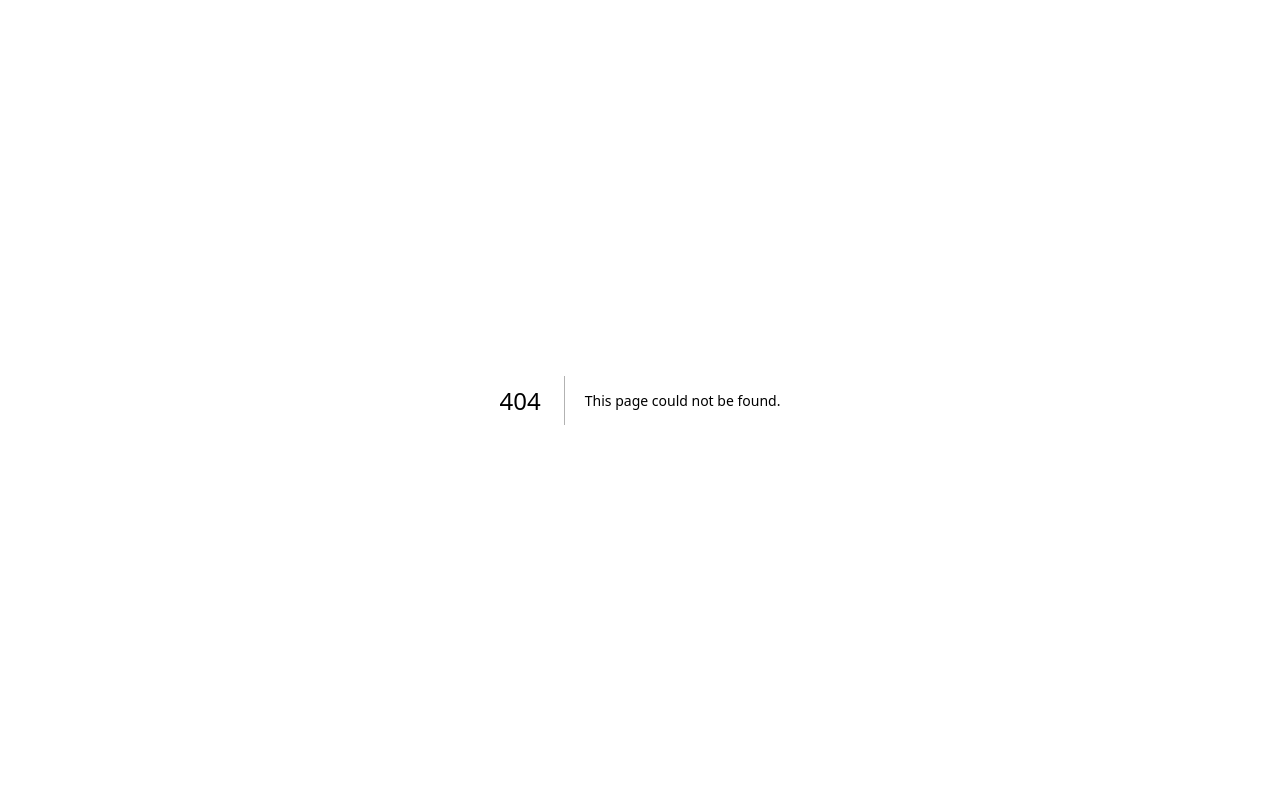
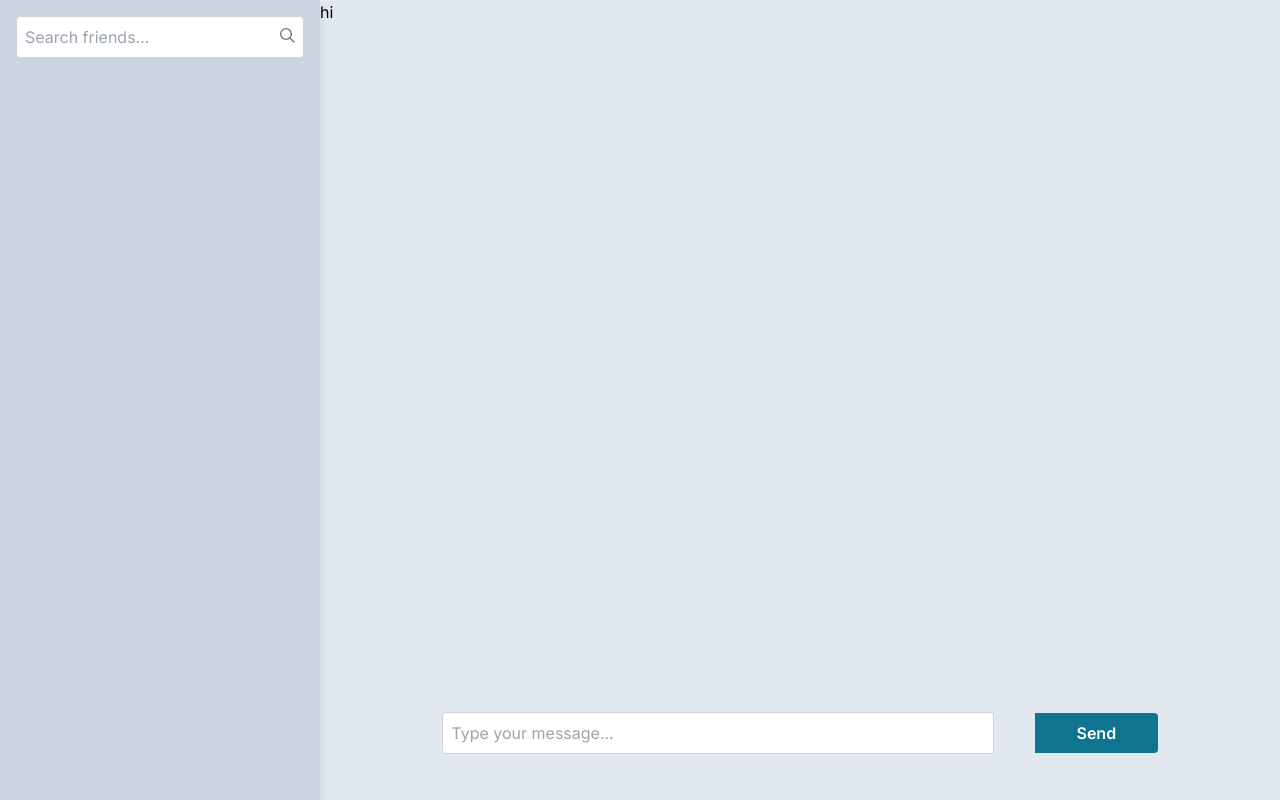
Before and after one commit to shafin90/Hii, a Next.js app: page /Home in a window 1280 px wide. Before the commit this address had no page. Built offline with nearby package versions, Linux system fonts and the light colour scheme.

Commit message:
documentation updated

```diff
--- /dev/null
+++ b/app/AllMessage/AllMessage.js
@@ -0,0 +1,13 @@
+'use client'
+// This component is the conversation screen.
+//user's all chat will be displayed here
+
+const AllMessage = () => {
+    return (
+        <div className="h-5/6 w-full bg-slate-200">
+            hi
+        </div>
+    );
+};
+
+export default AllMessage;
--- /dev/null
+++ b/app/FriendList/FriendList.js
@@ -0,0 +1,50 @@
+'use client'
+import React, { useState } from 'react';
+
+const FriendList = () => {
+    // Create a state to store the search query
+    const [searchQuery, setSearchQuery] = useState('');
+
+    // Function to handle search input changes
+    const handleSearchInputChange = (e) => {
+        setSearchQuery(e.target.value);
+    };
+
+    return (
+        <div className="w-1/4 drop-shadow-xl bg-slate-300 h-screen">
+            <div className="p-4">
+                <div className="relative">
+                    <input
+                        type="text"
+                        placeholder="Search friends..."
+                        value={searchQuery}
+                        onChange={handleSearchInputChange}
+                        className="w-full p-2 pr-10 border rounded border-gray-300"
+
+                    />
+                    <svg
+
+                        xmlns="http://www.w3.org/2000/svg"
+                        className= "h-6 w-4 absolute top-2 right-2 text-gray-500 "
+                        fill="none"
+                        viewBox="0 0 24 24"
+                        stroke="currentColor"
+                        pointerEvents="none"
+
+                    >
+                        <path
+
+                            strokeLinecap="round"
+                            strokeLinejoin="round"
+                            strokeWidth="2"
+                            d="M21 21l-6-6m2-6a8 8 0 11-16 0 8 8 0 0116 0z"
+                        />
+                    </svg>
+                </div>
+            </div>
+            {/* Add your friend list rendering here */}
+        </div>
+    );
+};
+
+export default FriendList;
--- /dev/null
+++ b/app/Home/page.js
@@ -0,0 +1,20 @@
+'use client'
+// This component is the home page of this messaging app.
+
+import FriendList from "../FriendList/FriendList";
+import MessageBox from "../MessageBox/MessageBox";
+
+
+
+const Home = () => {
+    return (
+        <div className="flex h-screen w-screen  items-center justify-center overflow-hidden ">
+
+            <FriendList></FriendList>
+            <MessageBox></MessageBox>
+
+        </div>
+    );
+};
+
+export default Home;
--- a/app/Login/page.js
+++ b/app/Login/page.js
@@ -1,8 +1,9 @@
 'use client'
 import Link from 'next/link';
-import React, { useEffect } from 'react';
+import React, { useContext, useEffect } from 'react';
 import tippy from 'tippy.js';
 import 'tippy.js/dist/tippy.css';
+import { authContext } from '../layout';
 
 
 
@@ -10,6 +11,9 @@ import 'tippy.js/dist/tippy.css';
 
 
 const page = () => {
+
+const {name} = useContext(authContext);
+console.log(name)
 
     // Tooltip is inilialized here to alert a user about password structure
     useEffect(() => {
--- /dev/null
+++ b/app/MessageBox/MessageBox.js
@@ -0,0 +1,19 @@
+'use client'
+
+// This component is messaging section.
+// There will be 'AllMessage' component at the top, where conversation will be displayed.
+// At the bottom, there will be input field to type and send message.
+
+import AllMessage from "../AllMessage/AllMessage";
+import SendingMessageComponent from "../SendingMeesageComponent/SendingMessageComponent";
+
+const MessageBox = () => {
+    return (
+        <div className="w-3/4 h-screen  flex flex-col justify-start items-center">
+            <AllMessage></AllMessage>
+            <SendingMessageComponent></SendingMessageComponent>
+        </div>
+    );
+};
+
+export default MessageBox;
--- /dev/null
+++ b/app/SendingMeesageComponent/SendingMessageComponent.js
@@ -0,0 +1,43 @@
+'use client'
+
+import React, { useState } from 'react';
+
+const SendingMessageComponent = () => {
+    // Create a state to store the input value
+    const [message, setMessage] = useState('');
+
+    // Function to handle input changes
+    const handleMessageChange = (e) => {
+        setMessage(e.target.value);
+
+    };
+
+    // Function to handle sending the message (you can implement the actual sending logic)
+    const handleSendMessage = () => {
+        // Implement your logic to send the message here
+        console.log('Message sent:', message);
+
+        // Clear the input field
+        setMessage('');
+    };
+
+    return (
+        <div className='w-full h-1/6 px-28  bg-slate-200 flex justify-around items-center'>
+            <input
+                type='text'
+                placeholder='Type your message...'
+                value={message}
+                onChange={handleMessageChange}
+                className='w-9/12 p-2 border rounded-l   border-gray-300 '
+            />
+            <button
+                onClick={handleSendMessage}
+                className='w-2/12 ms-5 bg-cyan-700 hover:bg-cyan-900 text-white font-semibold p-2 rounded-r'
+            >
+                Send
+            </button>
+        </div>
+    );
+};
+
+export default SendingMessageComponent;
--- a/app/layout.js
+++ b/app/layout.js
@@ -1,6 +1,8 @@
+'use client'
+
+import { createContext } from 'react'
 import './globals.css'
 import { Inter } from 'next/font/google'
-
 const inter = Inter({ subsets: ['latin'] })
 
 export const metadata = {
@@ -8,10 +10,25 @@ export const metadata = {
   description: 'Generated by create next app',
 }
 
+export const authContext = createContext();
 export default function RootLayout({ children }) {
+
+const value = {
+  name: 'shafin'
+}
+
   return (
     <html lang="en">
-      <body className={inter.className}>{children}</body>
+      <body className={inter.className}>
+
+
+        <authContext.Provider value = {value}>
+          {children}
+        </authContext.Provider>
+
+
+
+      </body>
     </html>
   )
 }
```
Also changed, not shown: 1 other file (tests, documents, lock files or other folders).
